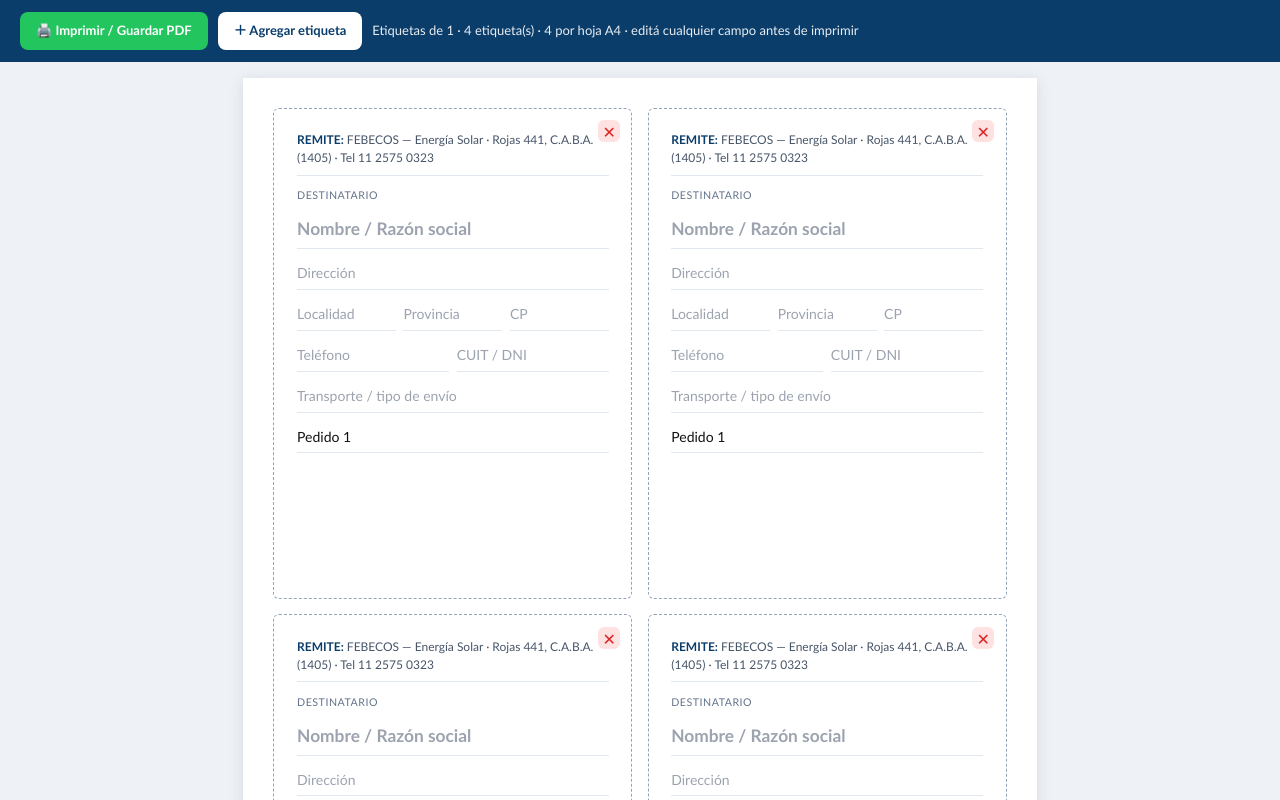
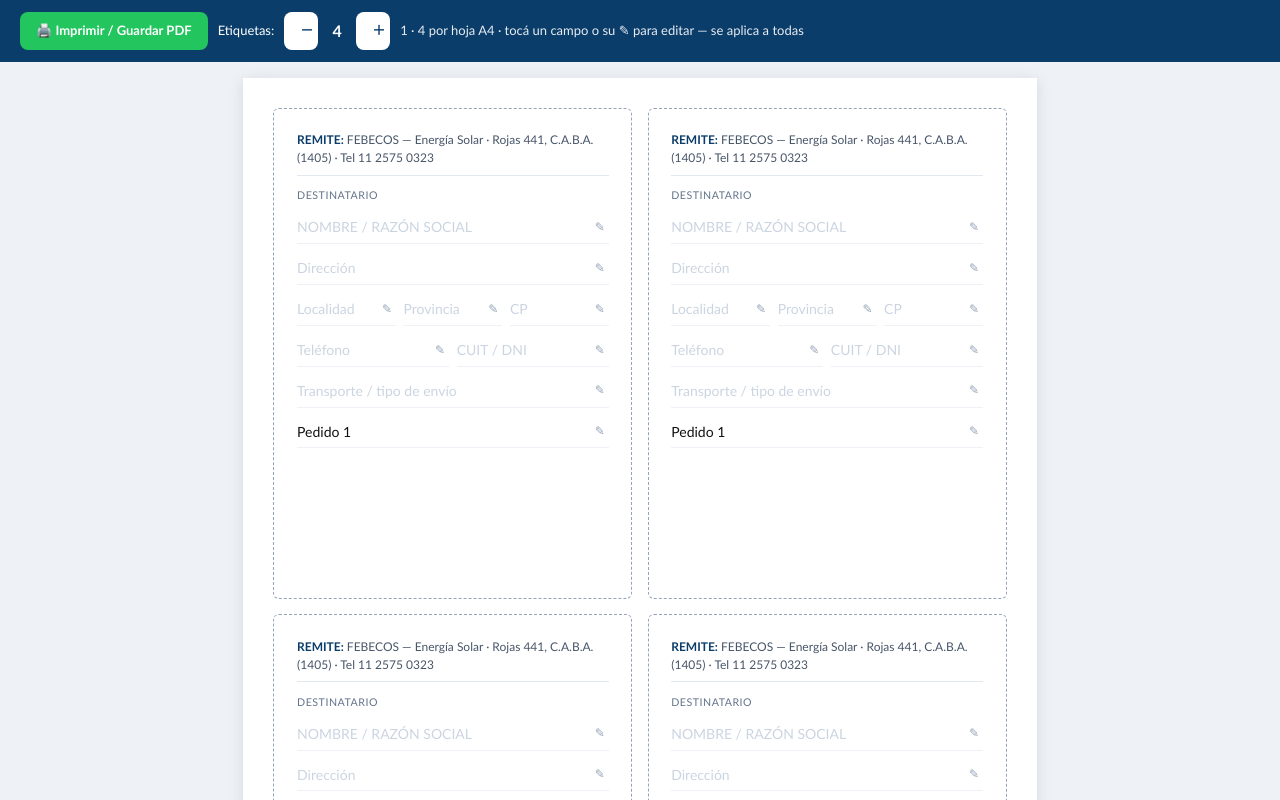
Before and after one commit to Febecos/febo-gestion, a Next.js app: page /etiquetas/1 in a window 1280 px wide. Shown: the top 800 px of the page. Built offline with nearby package versions, Linux system fonts and the light colour scheme; no server answers; the database is empty.

Commit message:
etiquetas: datos compartidos (editar uno cambia todas) + boton por campo; nombre MAYUSCULAS full-width autoajustado; CUIT con guiones; contador de etiquetas

```diff
--- a/src/app/etiquetas/[ref]/page.tsx
+++ b/src/app/etiquetas/[ref]/page.tsx
@@ -1,9 +1,9 @@
 "use client";
-import { useEffect, useState } from "react";
+import { useEffect, useRef, useState } from "react";
 
 // Etiquetas de envío imprimibles — 4 por hoja A4 (2×2). Remitente fijo (FEBECOS) +
-// destinatario tomado del envío del cliente. Cada campo es EDITABLE antes de imprimir.
-// Se abre en ventana nueva desde el pedido: /etiquetas/PED-XXXX
+// destinatario tomado del envío del cliente. Los datos son ÚNICOS y compartidos:
+// editar un campo (con su ✎) lo cambia en TODAS las etiquetas a la vez.
 
 const REMITENTE = {
   nombre: "FEBECOS — Energía Solar",
@@ -25,21 +25,30 @@ type Etiqueta = {
   obs: string;
 };
 
-function Campo({ value, onChange, ph, bold, big }: { value: string; onChange: (v: string) => void; ph: string; bold?: boolean; big?: boolean }) {
-  return (
-    <input
-      value={value}
-      onChange={(e) => onChange(e.target.value)}
-      placeholder={ph}
-      className="et-input"
-      style={{ fontWeight: bold ? 700 : 400, fontSize: big ? "13pt" : "10.5pt" }}
-    />
-  );
+// CUIT/CUIL a formato con guiones: 20-21730156-5
+function fmtDoc(v: string): string {
+  const d = String(v || "").replace(/\D/g, "");
+  if (d.length === 11) return `${d.slice(0, 2)}-${d.slice(2, 10)}-${d.slice(10)}`;
+  return v || "";
+}
+
+// Texto que se autoajusta al ancho del contenedor (baja la tipografía hasta entrar).
+function FitText({ text, className, max = 16 }: { text: string; className?: string; max?: number }) {
+  const ref = useRef<HTMLDivElement>(null);
+  useEffect(() => {
+    const el = ref.current; if (!el) return;
+    let fs = max; el.style.fontSize = fs + "pt";
+    let guard = 0;
+    while (el.scrollWidth > el.clientWidth && fs > 7 && guard < 60) { fs -= 0.5; el.style.fontSize = fs + "pt"; guard++; }
+  }, [text, max]);
+  return <div ref={ref} className={className} style={{ whiteSpace: "nowrap", overflow: "hidden", width: "100%" }}>{text || " "}</div>;
 }
 
 export default function EtiquetasPage({ params }: { params: { ref: string } }) {
   const ref = decodeURIComponent(params.ref);
-  const [labels, setLabels] = useState<Etiqueta[]>([]);
+  const [data, setData] = useState<Etiqueta | null>(null);
+  const [count, setCount] = useState(4);
+  const [editKey, setEditKey] = useState<keyof Etiqueta | null>(null);
   const [loading, setLoading] = useState(true);
 
   useEffect(() => {
@@ -49,7 +58,7 @@ export default function EtiquetasPage({ params }: { params: { ref: string } }) {
         const p = d?.pedido || {};
         const env = p.cliente_envio || p.payload?.envio || {};
         const cli = p.cliente || {};
-        const base: Etiqueta = {
+        setData({
           dest_nombre: env.nombre || cli.razon_social || cli.nombre || "",
           dest_direccion: env.direccion || cli.domicilio || "",
           dest_localidad: env.localidad || cli.localidad || "",
@@ -59,19 +68,29 @@ export default function EtiquetasPage({ params }: { params: { ref: string } }) {
           dest_doc: env.dni || cli.cuit || "",
           transporte: [env.empresa, env.tipo_envio].filter(Boolean).join(" · "),
           obs: "Pedido " + ref,
-        };
-        // 4 copias por defecto (una hoja A4 completa); cada una editable por separado.
-        setLabels([base, { ...base }, { ...base }, { ...base }]);
+        });
         setLoading(false);
       })
-      .catch(() => { setLoading(false); });
+      .catch(() => setLoading(false));
   }, [ref]);
 
-  const upd = (i: number, k: keyof Etiqueta, v: string) => setLabels((ls) => ls.map((l, j) => (j === i ? { ...l, [k]: v } : l)));
-  const agregar = () => setLabels((ls) => [...ls, { ...(ls[ls.length - 1] || {} as Etiqueta) }]);
-  const quitar = (i: number) => setLabels((ls) => ls.filter((_, j) => j !== i));
+  const upd = (k: keyof Etiqueta, v: string) => setData((d) => (d ? { ...d, [k]: v } : d));
 
-  if (loading) return <div style={{ padding: 40, fontFamily: "system-ui" }}>Cargando etiquetas…</div>;
+  if (loading || !data) return <div style={{ padding: 40, fontFamily: "system-ui" }}>Cargando etiquetas…</div>;
+
+  // Campo editable compartido: por defecto muestra el valor; el ✎ lo pasa a input (y al editarlo cambia en todas).
+  const Campo = ({ k, ph, fmt }: { k: keyof Etiqueta; ph: string; fmt?: (v: string) => string }) => {
+    const editing = editKey === k;
+    const val = data[k];
+    return (
+      <div className="et-field">
+        {editing
+          ? <input autoFocus value={val} placeholder={ph} onChange={(e) => upd(k, e.target.value)} onBlur={() => setEditKey(null)} onKeyDown={(e) => { if (e.key === "Enter") setEditKey(null); }} className="et-input" />
+          : <span className="et-val" onClick={() => setEditKey(k)}>{val ? (fmt ? fmt(val) : val) : <span className="et-ph">{ph}</span>}</span>}
+        <button className="et-edit" title="Editar este campo (se aplica a todas las etiquetas)" onClick={() => setEditKey(editing ? null : k)}>✎</button>
+      </div>
+    );
+  };
 
   return (
     <div className="et-root">
@@ -81,55 +100,68 @@ export default function EtiquetasPage({ params }: { params: { ref: string } }) {
         .et-toolbar { position:sticky; top:0; background:#0b3d6b; color:#fff; padding:12px 20px; display:flex; gap:10px; align-items:center; flex-wrap:wrap; z-index:10; }
         .et-toolbar button { border:0; border-radius:8px; padding:9px 16px; font-weight:700; font-size:13px; cursor:pointer; }
         .et-print { background:#22c55e; color:#fff; }
-        .et-add { background:#ffffff; color:#0b3d6b; }
+        .et-cnt { background:#ffffff; color:#0b3d6b; width:34px; padding:9px 0; }
         .et-sheet { max-width:210mm; margin:16px auto; background:#fff; padding:8mm; box-shadow:0 2px 14px rgba(0,0,0,.1); }
         .et-grid { display:grid; grid-template-columns:1fr 1fr; grid-auto-rows:130mm; gap:4mm; }
-        .et-label { border:1.5px dashed #94a3b8; border-radius:6px; padding:6mm; display:flex; flex-direction:column; gap:2mm; position:relative; overflow:hidden; }
+        .et-label { border:1.5px dashed #94a3b8; border-radius:6px; padding:6mm; display:flex; flex-direction:column; gap:2mm; overflow:hidden; }
         .et-rem { font-size:9pt; color:#475569; border-bottom:1px solid #e2e8f0; padding-bottom:2mm; }
         .et-rem b { color:#0b3d6b; }
         .et-dest-lbl { font-size:8pt; letter-spacing:.5px; color:#64748b; text-transform:uppercase; margin-top:1mm; }
-        .et-input { width:100%; border:0; border-bottom:1px solid #e2e8f0; padding:1.5mm 0; outline:none; background:transparent; }
-        .et-input:focus { border-bottom-color:#0b3d6b; background:#f8fafc; }
+        .et-name { font-weight:800; text-transform:uppercase; color:#0b1220; letter-spacing:.3px; }
+        .et-field { display:flex; align-items:center; gap:1mm; border-bottom:1px solid #eef2f6; }
+        .et-val { flex:1; padding:1.5mm 0; font-size:10.5pt; cursor:text; min-height:6mm; }
+        .et-ph { color:#cbd5e1; }
+        .et-input { flex:1; border:0; border-bottom:1.5px solid #0b3d6b; padding:1.5mm 0; outline:none; background:#f8fafc; font-size:10.5pt; font-family:inherit; }
+        .et-edit { border:0; background:transparent; color:#94a3b8; cursor:pointer; font-size:12px; padding:2px 4px; border-radius:4px; }
+        .et-edit:hover { color:#0b3d6b; background:#eef2f6; }
         .et-row { display:flex; gap:2mm; }
-        .et-del { position:absolute; top:3mm; right:3mm; border:0; background:#fee2e2; color:#dc2626; border-radius:6px; width:22px; height:22px; cursor:pointer; font-weight:700; }
+        .et-row > * { flex:1; }
         @media print {
-          .et-toolbar, .et-del { display:none !important; }
+          .et-toolbar, .et-edit { display:none !important; }
           .et-root { background:#fff; }
           .et-sheet { box-shadow:none; margin:0; padding:0; max-width:none; }
           .et-grid { gap:3mm; grid-auto-rows:138mm; }
           .et-label { border:1px dashed #999; page-break-inside:avoid; }
-          .et-input { border-bottom-color:transparent; }
+          .et-field { border-bottom-color:transparent; }
         }
       `}</style>
 
       <div className="et-toolbar">
         <button className="et-print" onClick={() => window.print()}>🖨️ Imprimir / Guardar PDF</button>
-        <button className="et-add" onClick={agregar}>＋ Agregar etiqueta</button>
-        <span style={{ fontSize: 13, opacity: .9 }}>Etiquetas de {ref} · {labels.length} etiqueta(s) · 4 por hoja A4 · editá cualquier campo antes de imprimir</span>
+        <span style={{ fontSize: 13 }}>Etiquetas:</span>
+        <button className="et-cnt" onClick={() => setCount((c) => Math.max(1, c - 1))}>－</button>
+        <span style={{ fontWeight: 700, minWidth: 18, textAlign: "center" }}>{count}</span>
+        <button className="et-cnt" onClick={() => setCount((c) => Math.min(40, c + 1))}>＋</button>
+        <span style={{ fontSize: 13, opacity: .9 }}>{ref} · 4 por hoja A4 · tocá un campo o su ✎ para editar — se aplica a todas</span>
       </div>
 
       <div className="et-sheet">
         <div className="et-grid">
-          {labels.map((l, i) => (
+          {Array.from({ length: count }).map((_, i) => (
             <div key={i} className="et-label">
-              <button className="et-del" title="Quitar esta etiqueta" onClick={() => quitar(i)}>✕</button>
               <div className="et-rem">
                 <b>REMITE:</b> {REMITENTE.nombre} · {REMITENTE.direccion}, {REMITENTE.localidad} ({REMITENTE.cp}) · Tel {REMITENTE.tel}
               </div>
               <div className="et-dest-lbl">Destinatario</div>
-              <Campo value={l.dest_nombre} onChange={(v) => upd(i, "dest_nombre", v)} ph="Nombre / Razón social" bold big />
-              <Campo value={l.dest_direccion} onChange={(v) => upd(i, "dest_direccion", v)} ph="Dirección" />
+              {/* Nombre: mayúsculas, todo el ancho, autoajuste. Edita con ✎ (se replica a todas). */}
+              <div className="et-field">
+                {editKey === "dest_nombre"
+                  ? <input autoFocus value={data.dest_nombre} placeholder="Nombre / Razón social" onChange={(e) => upd("dest_nombre", e.target.value)} onBlur={() => setEditKey(null)} onKeyDown={(e) => { if (e.key === "Enter") setEditKey(null); }} className="et-input et-name" />
+                  : <div className="et-val" style={{ cursor: "text" }} onClick={() => setEditKey("dest_nombre")}>{data.dest_nombre ? <FitText text={data.dest_nombre.toUpperCase()} className="et-name" max={16} /> : <span className="et-ph">NOMBRE / RAZÓN SOCIAL</span>}</div>}
+                <button className="et-edit" title="Editar este campo (se aplica a todas las etiquetas)" onClick={() => setEditKey(editKey === "dest_nombre" ? null : "dest_nombre")}>✎</button>
+              </div>
+              <Campo k="dest_direccion" ph="Dirección" />
               <div className="et-row">
-                <Campo value={l.dest_localidad} onChange={(v) => upd(i, "dest_localidad", v)} ph="Localidad" />
-                <Campo value={l.dest_provincia} onChange={(v) => upd(i, "dest_provincia", v)} ph="Provincia" />
-                <Campo value={l.dest_cp} onChange={(v) => upd(i, "dest_cp", v)} ph="CP" />
+                <Campo k="dest_localidad" ph="Localidad" />
+                <Campo k="dest_provincia" ph="Provincia" />
+                <Campo k="dest_cp" ph="CP" />
               </div>
               <div className="et-row">
-                <Campo value={l.dest_tel} onChange={(v) => upd(i, "dest_tel", v)} ph="Teléfono" />
-                <Campo value={l.dest_doc} onChange={(v) => upd(i, "dest_doc", v)} ph="CUIT / DNI" />
+                <Campo k="dest_tel" ph="Teléfono" />
+                <Campo k="dest_doc" ph="CUIT / DNI" fmt={fmtDoc} />
               </div>
-              <Campo value={l.transporte} onChange={(v) => upd(i, "transporte", v)} ph="Transporte / tipo de envío" />
-              <Campo value={l.obs} onChange={(v) => upd(i, "obs", v)} ph="Observaciones" />
+              <Campo k="transporte" ph="Transporte / tipo de envío" />
+              <Campo k="obs" ph="Observaciones" />
             </div>
           ))}
         </div>
```
